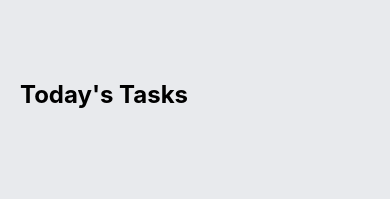
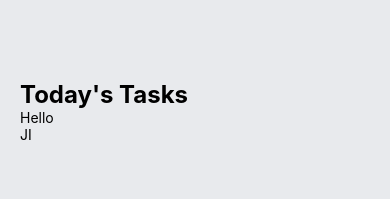
Before and after one commit to dipscoder/react-native_TodoApp, a React Native app: screen / in a window 390 px wide. Shown: the top 199 px of the page. Built offline with nearby package versions, Linux system fonts and the light colour scheme.

Commit message:
Create Task Component

```diff
--- a/App.js
+++ b/App.js
@@ -1,6 +1,7 @@
 import { StatusBar } from "expo-status-bar";
 import React from "react";
 import { StyleSheet, Text, View } from "react-native";
+import Task from "./components/Task";
 
 export default function App() {
   return (
@@ -11,6 +12,8 @@
 
         <View style={styles.items}>
           {/* This is where all the tasks will go! */}
+          <Task text={'Hello'}/>
+          <Task text={'JI'}/>
         </View>
       </View>
     </View>
--- /dev/null
+++ b/components/Task.js
@@ -0,0 +1,14 @@
+import React from 'react'
+import { StyleSheet, Text, View } from 'react-native'
+
+const Task = ({text}) => {
+    return (
+        <View>
+            <Text>{text}</Text>
+        </View>
+    )
+}
+
+export default Task
+
+const styles = StyleSheet.create({})
```
